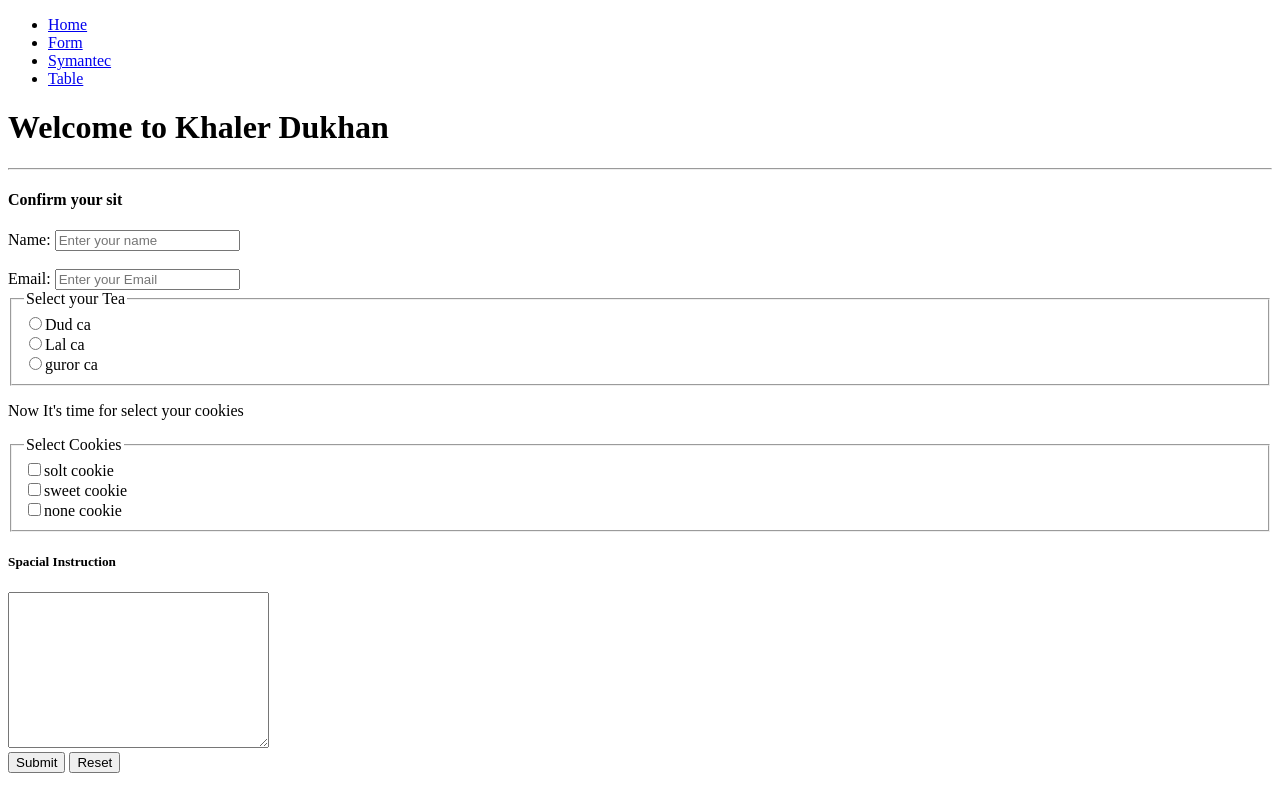
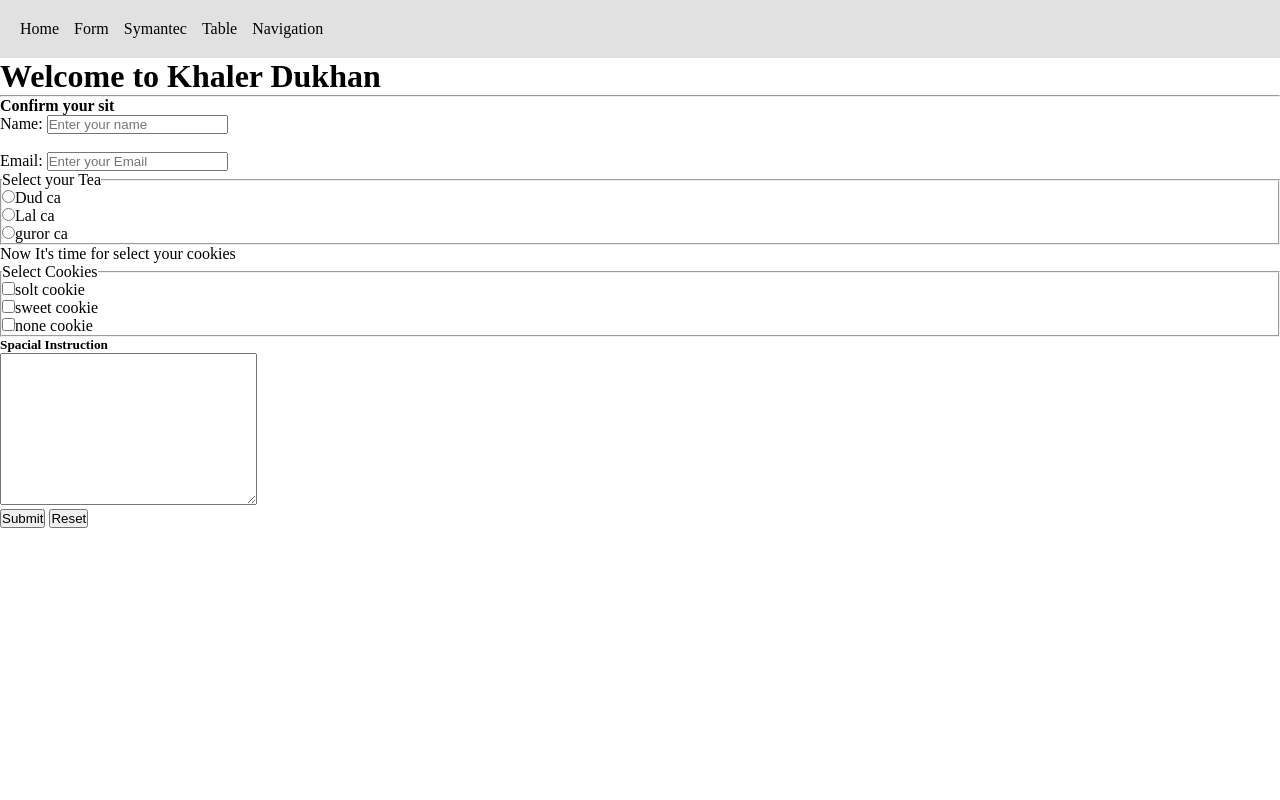
Before and after one commit to pixprocoder/milestone-2, a plain HTML site: page form.html in a window 1280 px wide. Drawn offline with Linux system fonts and the light colour scheme.

Commit message:
css link added and navigation repired

```diff
--- a/form.html
+++ b/form.html
@@ -5,15 +5,17 @@
     <meta http-equiv="X-UA-Compatible" content="IE=edge" />
     <meta name="viewport" content="width=device-width, initial-scale=1.0" />
     <title>HTML Form || HTML5</title>
+    <link rel="stylesheet" href="css/style.css" />
   </head>
   <body>
     <header>
       <nav>
         <ul>
-          <li><a href="/audio.html">Home</a></li>
+          <li><a href="/home.html">Home</a></li>
           <li><a href="/form.html">Form</a></li>
           <li><a href="/symantec.html">Symantec</a></li>
           <li><a href="/table.html">Table</a></li>
+          <li><a href="/navigation.html">Navigation</a></li>
         </ul>
       </nav>
     </header>
```
